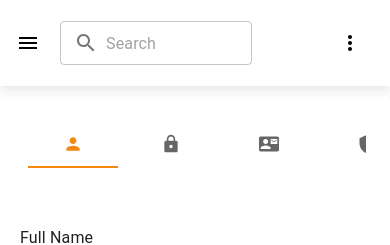
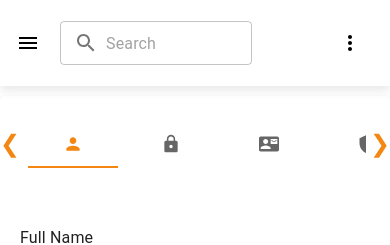
Before and after one commit to GhazanfarIjazOcta/FleetHub-Customer-Panel, a React (Create React App) app: page /dashboard/setting in a window 390 px wide. Shown: the top 245 px of the page. Built offline with nearby package versions, Linux system fonts and the light colour scheme; the HTML template or start-up script is replaced by a standard one.

Commit message:
v11 finall 23

```diff
--- a/package.json
+++ b/package.json
@@ -24,6 +24,8 @@
     "react-dom": "^18.3.1",
     "react-router-dom": "^6.26.2",
     "react-scripts": "5.0.1",
+    "react-slick": "^0.30.2",
+    "slick-carousel": "^1.8.1",
     "web-vitals": "^2.1.4"
   },
   "scripts": {
--- a/src/components/UI/styles/Main.js
+++ b/src/components/UI/styles/Main.js
@@ -390,6 +390,7 @@ export const settingStyles = {
     height: "88%",
     width: { lg: "100%", xs: "100%" },// Prevent overflowing horizontally and vertically
     overflowY: "auto",
+    mb: 2
   },
   profileContainer: {
 
@@ -400,6 +401,7 @@ export const settingStyles = {
     justifyContent: "space-between",
 
     width: { lg: "95%", xs: "100%" },// Prevent overflowing horizontally and vertically
+
 
   },
   profileTextField: { width: {lg:"35%" , xs:"80%"} , marginLeft: "5px" },
--- a/src/pages/Tabs/SettingTabs.js
+++ b/src/pages/Tabs/SettingTabs.js
@@ -18,7 +18,24 @@ export default function SettingTabs({ handleChange, value }) {
   const isMobile = useMediaQuery(theme.breakpoints.down("sm"));
 
   return (
-    <Box p={3} overflow={isMobile ? "auto" : "visible"} whiteSpace={isMobile ? "nowrap" : "normal"}>
+    <Box
+      p={3}
+      overflow={isMobile ? "auto" : "visible"}
+      whiteSpace={isMobile ? "nowrap" : "normal"}
+      position="relative" // Added for absolute positioning of indicators
+    >
+      {/* Optional: Scroll indicators */}
+      {isMobile && (
+        <>
+          <div style={{ position: "absolute", left: 0, top: "50%", transform: "translateY(-50%)", zIndex: 1 }}>
+            <span style={{ cursor: "pointer", color: "#F38712", fontSize: "24px" }}>❮</span>
+          </div>
+          <div style={{ position: "absolute", right: 0, top: "50%", transform: "translateY(-50%)", zIndex: 1 }}>
+            <span style={{ cursor: "pointer", color: "#F38712", fontSize: "24px" }}>❯</span>
+          </div>
+        </>
+      )}
+
       <Tabs
         value={value}
         onChange={handleChange}
@@ -54,13 +71,11 @@ export default function SettingTabs({ handleChange, value }) {
               fontSize: isMobile ? "8px" : "16px",
               fontWeight: 500,
             },
-            fontSize: isMobile ? "8px" : "16px",
             fontWeight: 500,
             display: "flex",
             flexDirection: "column",
             alignItems: "center",
           }}
-
         />
 
         {/* Change Password Tab */}
@@ -69,19 +84,17 @@ export default function SettingTabs({ handleChange, value }) {
           label={!isMobile ? "Change Password" : null}
           icon={isMobile ? <LockIcon fontSize="small" /> : null} // Use small icon on mobile
           sx={{
-            fontSize: isMobile ? "10px" : "16px", // Adjust font size for mobile
-            padding: isMobile ? "2px" : "8px", // Smaller padding for mobile
+            fontSize: isMobile ? "10px" : "16px",
+            padding: isMobile ? "2px" : "8px",
             "&.Mui-selected": {
               color: "#F38712",
               fontSize: isMobile ? "8px" : "16px",
               fontWeight: 500,
             },
-            fontSize: isMobile ? "8px" : "16px",
             fontWeight: 500,
             display: "flex",
             flexDirection: "column",
             alignItems: "center",
-
           }}
         />
 
@@ -89,16 +102,15 @@ export default function SettingTabs({ handleChange, value }) {
         <Tab
           value="Contact"
           label={!isMobile ? "Contact Us" : null}
-          icon={isMobile ? <ContactMailIcon fontSize="small" /> : null} // Use small icon on mobile
+          icon={isMobile ? <ContactMailIcon fontSize="small" /> : null}
           sx={{
-            fontSize: isMobile ? "10px" : "16px", // Adjust font size for mobile
-            padding: isMobile ? "2px" : "8px", // Smaller padding for mobile
+            fontSize: isMobile ? "10px" : "16px",
+            padding: isMobile ? "2px" : "8px",
             "&.Mui-selected": {
               color: "#F38712",
               fontSize: isMobile ? "8px" : "16px",
               fontWeight: 500,
             },
-            fontSize: isMobile ? "8px" : "16px",
             fontWeight: 500,
             display: "flex",
             flexDirection: "column",
@@ -110,16 +122,15 @@ export default function SettingTabs({ handleChange, value }) {
         <Tab
           value="Policy"
           label={!isMobile ? "Privacy Policy" : null}
-          icon={isMobile ? <PrivacyTipIcon fontSize="small" /> : null} // Use small icon on mobile
+          icon={isMobile ? <PrivacyTipIcon fontSize="small" /> : null}
           sx={{
-            fontSize: isMobile ? "10px" : "16px", // Adjust font size for mobile
-            padding: isMobile ? "2px" : "8px", // Smaller padding for mobile
+            fontSize: isMobile ? "10px" : "16px",
+            padding: isMobile ? "2px" : "8px",
             "&.Mui-selected": {
               color: "#F38712",
               fontSize: isMobile ? "8px" : "16px",
               fontWeight: 500,
             },
-            fontSize: isMobile ? "8px" : "16px",
             fontWeight: 500,
             display: "flex",
             flexDirection: "column",
@@ -131,16 +142,15 @@ export default function SettingTabs({ handleChange, value }) {
         <Tab
           value="Terms"
           label={!isMobile ? "Terms and Condition" : null}
-          icon={isMobile ? <GavelIcon fontSize="small" /> : null} // Use small icon on mobile
+          icon={isMobile ? <GavelIcon fontSize="small" /> : null}
           sx={{
-            fontSize: isMobile ? "10px" : "16px", // Adjust font size for mobile
-            padding: isMobile ? "2px" : "8px", // Smaller padding for mobile
+            fontSize: isMobile ? "10px" : "16px",
+            padding: isMobile ? "2px" : "8px",
             "&.Mui-selected": {
               color: "#F38712",
               fontSize: isMobile ? "8px" : "16px",
               fontWeight: 500,
             },
-            fontSize: isMobile ? "8px" : "16px",
             fontWeight: 500,
             display: "flex",
             flexDirection: "column",
@@ -152,16 +162,15 @@ export default function SettingTabs({ handleChange, value }) {
         <Tab
           value="Sound"
           label={!isMobile ? "Sound Settings" : null}
-          icon={isMobile ? <SettingsIcon fontSize="small" /> : null} // Use small icon on mobile
+          icon={isMobile ? <SettingsIcon fontSize="small" /> : null}
           sx={{
-            fontSize: isMobile ? "10px" : "16px", // Adjust font size for mobile
-            padding: isMobile ? "2px" : "8px", // Smaller padding for mobile
+            fontSize: isMobile ? "10px" : "16px",
+            padding: isMobile ? "2px" : "8px",
             "&.Mui-selected": {
               color: "#F38712",
               fontSize: isMobile ? "8px" : "16px",
               fontWeight: 500,
             },
-            fontSize: isMobile ? "8px" : "16px",
             fontWeight: 500,
             display: "flex",
             flexDirection: "column",
```
Also changed, not shown: 1 other file (tests, documents, lock files or other folders).
